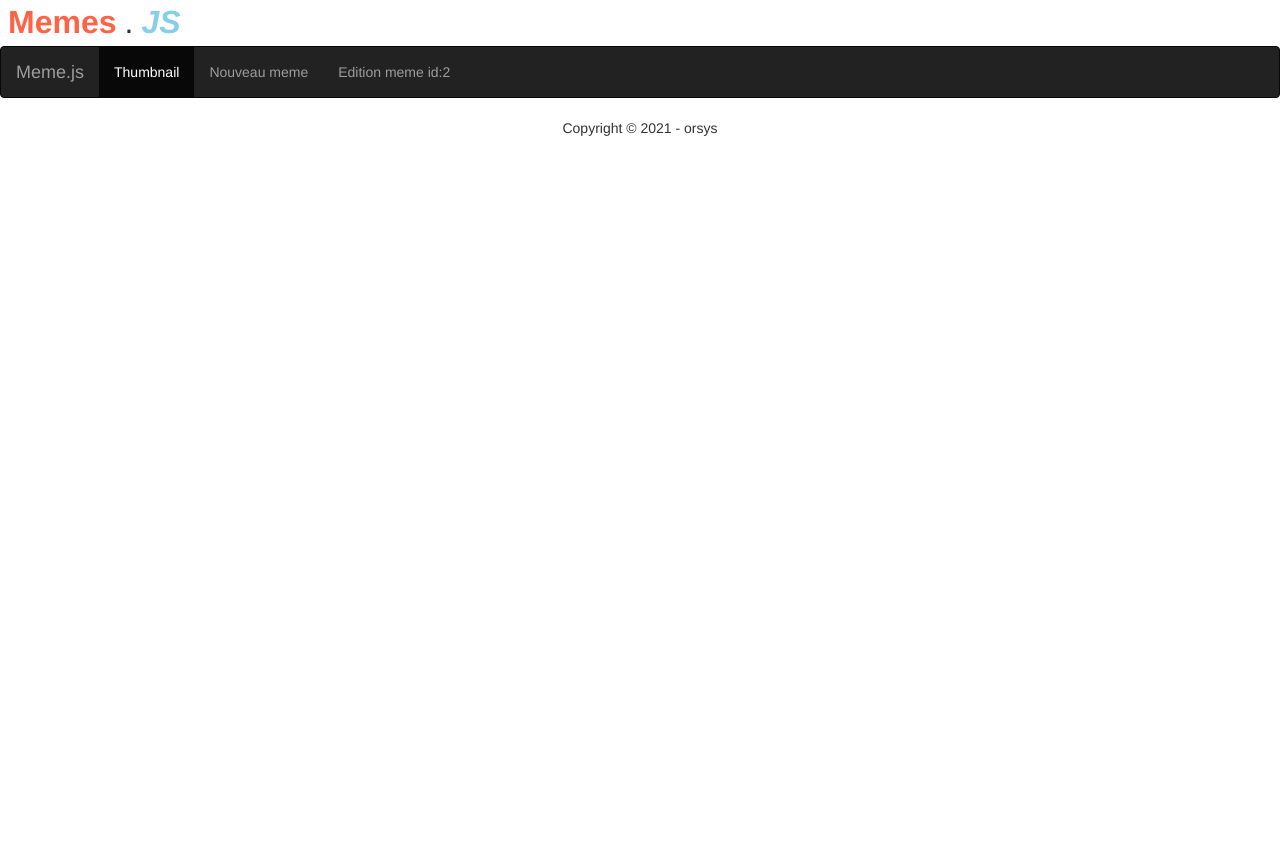
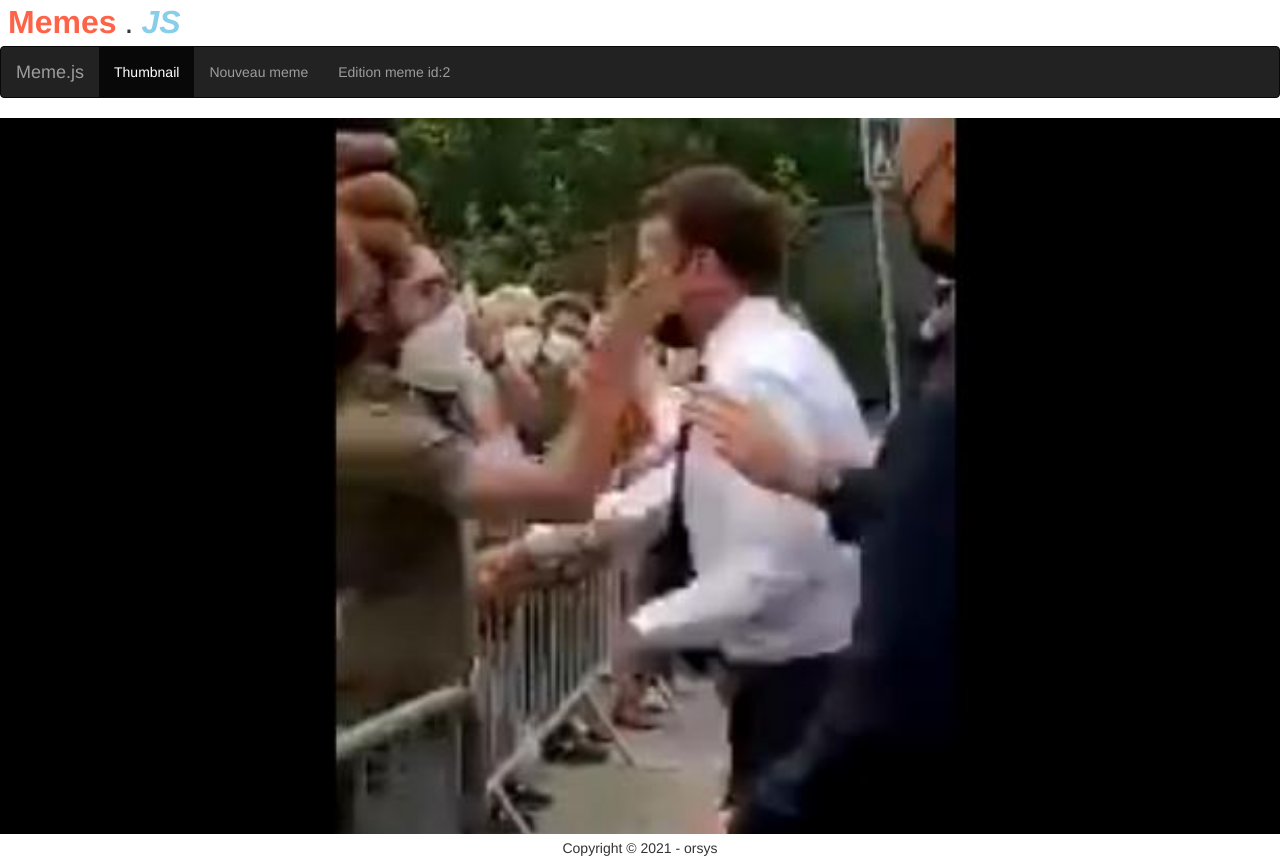
Before and after one commit to champix56/tjs-2021-06-08, a React (Create React App) app: page /view/1 in a window 1280 px wide. Before the commit the page ends 800 px from the top, so only its background shows below. Built offline with nearby package versions, Linux system fonts and the light colour scheme; data requests are answered from the project's data file.

Commit message:
fin jour 3 Merci a tous ;-)

```diff
--- a/src/App/App.js
+++ b/src/App/App.js
@@ -10,10 +10,12 @@ import Header from './components/Header/Header';
 import Footer from './components/Footer/Footer';
 import {
   BrowserRouter as Router,
+  Link,
   Route,
   Switch,
   useParams
 } from 'react-router-dom'
+import ViewerLayout from './components/ViewerLayout/ViewerLayout';
 
 /**
  * Composant principale de notre application
@@ -59,10 +61,10 @@ class App extends React.Component {
           <Route path="/" exact><h1>Demat & degemer mat im breizh</h1></Route>
           <Route path="/thumbnail">
             <FlowLayout>
-              {this.state.memes.map((elem, i) => <MemeViewer key={'meme-' + i} meme={{
+              {this.state.memes.map((elem, i) => <Link to={'/view/'+elem.id}><MemeViewer key={'meme-' + i} meme={{
                 ...elem,
                 image: this.state.images.find(e => e.id === elem.imageId)
-              }} />)}
+              }} /></Link>)}
             </FlowLayout>
           </Route>
           <Route path="/new">
@@ -87,6 +89,9 @@ class App extends React.Component {
               <MemeForm images={this.state.images} onSubmit={formState => this.setState({ current: formState })} />
             </FlexLayout>
           </Route>
+          <Route path="/view/:memeId">
+                <ViewerLayout/>
+          </Route>
         </Switch>
       </div>
       <Footer />
--- /dev/null
+++ b/src/App/components/ViewerLayout/ViewerLayout.js
@@ -0,0 +1,27 @@
+import React, { useEffect, useState } from 'react';
+import PropTypes from 'prop-types';
+import styles from './ViewerLayout.module.css';
+import MemeViewer from '../MemeViewer/MemeViewer';
+import { withRouter } from 'react-router-dom';
+import store, { initialState, PUBLIC_ACTION_CURRENT } from '../../store/store';
+import { Link } from 'react-router-dom';
+
+const ViewerLayout = (props) => {
+  let id=props.match.params.memeId;
+  const [state, setstate] = useState(initialState.current);
+
+  useEffect(() => {
+    store.subscribe(()=>setstate(store.getState().meme.current));
+    store.dispatch({type:PUBLIC_ACTION_CURRENT.LOAD_CURRENT, value:id})
+  }, []);
+  return id? (
+  <div className={styles.ViewerLayout} data-testid="ViewerLayout">
+      <Link to={"/edit/"+id}><MemeViewer meme={{...state,image:store.getState().datas.images.find(e=>e.id===state.imageId)}}/></Link>
+  </div>
+):null}
+
+ViewerLayout.propTypes = {};
+
+ViewerLayout.defaultProps = {};
+
+export default withRouter(ViewerLayout);
--- /dev/null
+++ b/src/App/components/ViewerLayout/ViewerLayout.module.css
@@ -0,0 +1,7 @@
+.ViewerLayout {
+    height: calc(100vh - 80px);
+}
+.ViewerLayout >*{
+    text-align: center;
+    max-height: 80%;
+}
```
Also changed, not shown: 1 other file (tests, documents, lock files or other folders).
